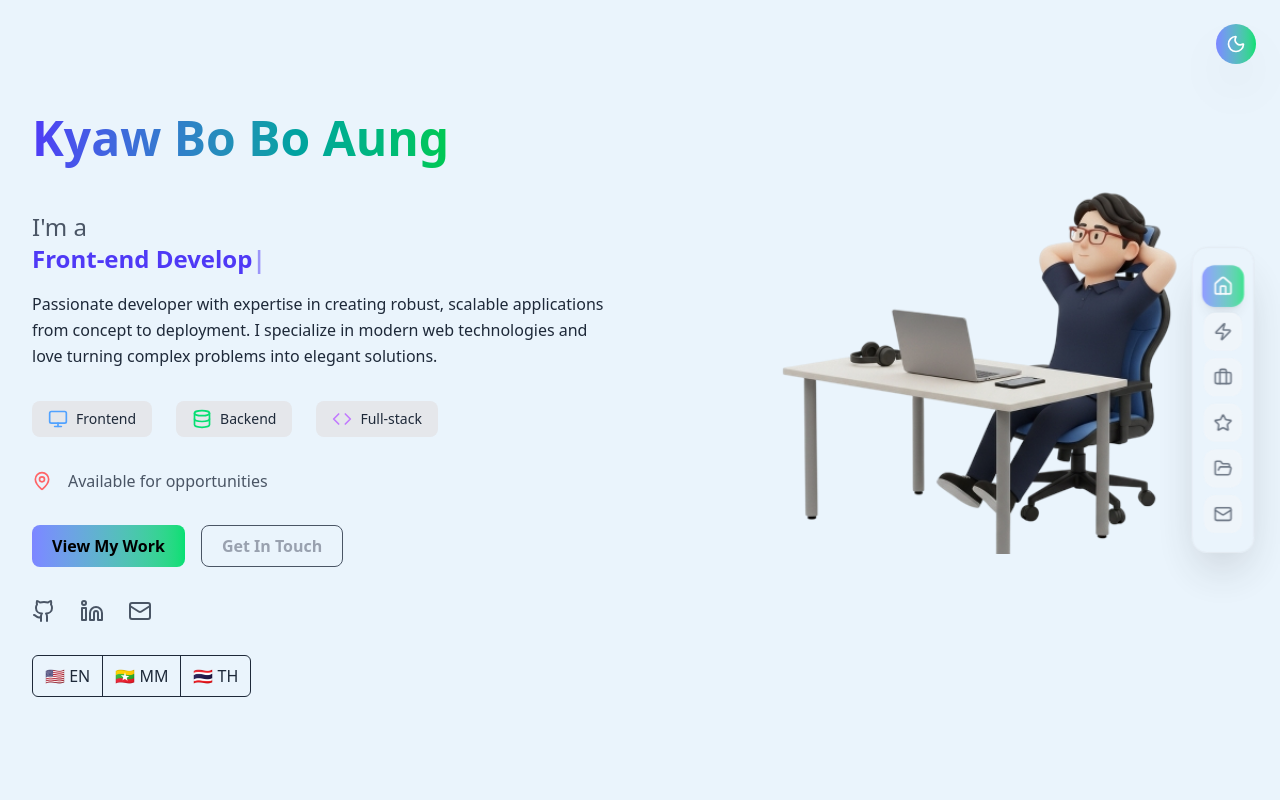
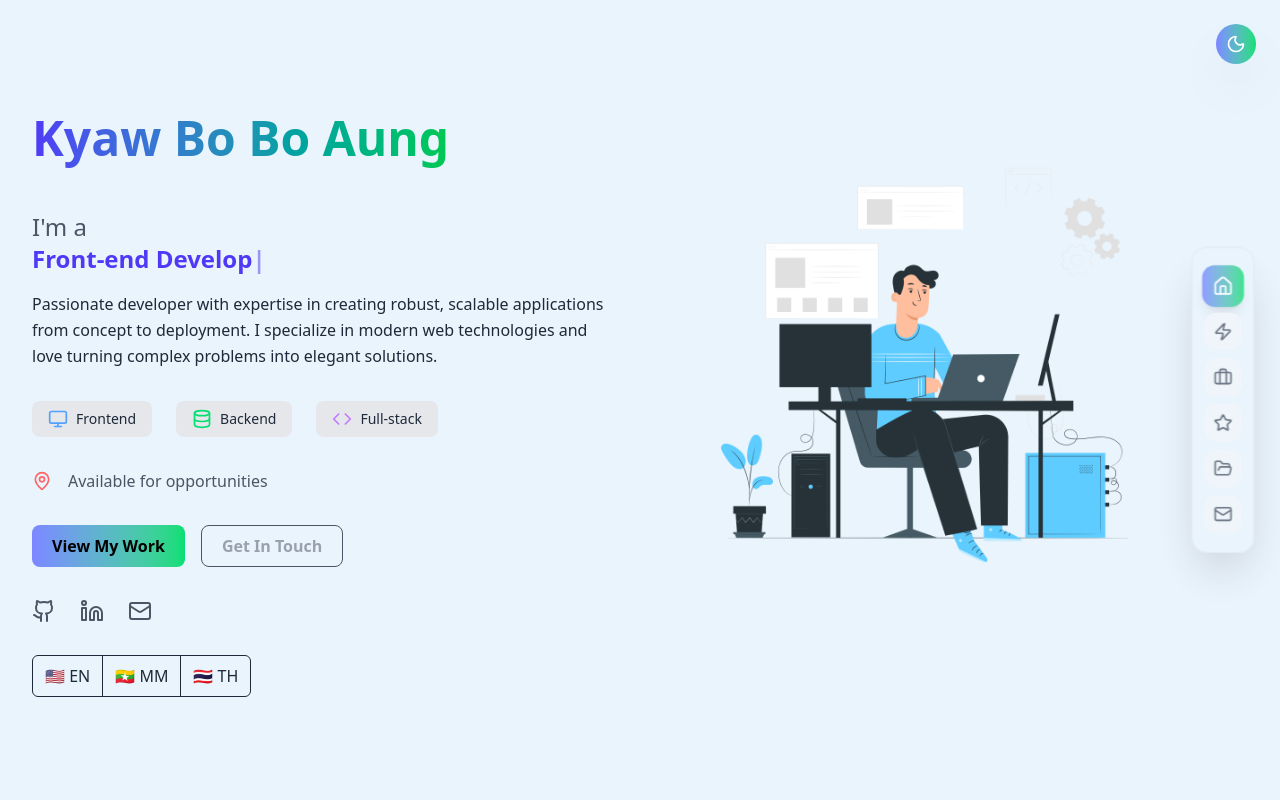
Before and after one commit to Kyaw-Bo-Bo-Aung/kbba-portfolio, a Next.js app: page / in a window 1280 px wide. Shown: the top 800 px of the page. Built offline with nearby package versions, Linux system fonts and the light colour scheme.

Commit message:
hero image change

```diff
--- a/app/globals.css
+++ b/app/globals.css
@@ -25,11 +25,11 @@
 }
 
 .dark .skill-edge-right {
-  @apply bg-gradient-to-r from-slate-800 to-transparent;
+  @apply bg-gradient-to-r from-[#00112c] to-transparent;
 }
 
 .dark .skill-edge-left {
-  @apply bg-gradient-to-l from-slate-800 to-transparent;
+  @apply bg-gradient-to-l from-[#00112c] to-transparent;
 }
 
 .skill-bg {
@@ -84,7 +84,7 @@
 }
 
 .dark .background {
-  background-color: #1e293b;
+  background-color: #00112c;
 }
 
 .text {
--- a/components/HeroSection.tsx
+++ b/components/HeroSection.tsx
@@ -162,7 +162,7 @@ export default function HeroSection() {
               {/* <div className="relative rounded-2xl p-1 shadow-2xl"> */}
               <div className="w-50 h-30 sm:w-100 sm:h-[14rem] md:w-160 lg:h-[28rem] rounded-xl flex items-center justify-center text-gray-400">
                 <Image
-                  src="/kbba_hero.png"
+                  src="/hero.png"
                   alt="Profile Image"
                   fill
                   objectFit="contain"
--- a/components/Portfolios.tsx
+++ b/components/Portfolios.tsx
@@ -1,6 +1,6 @@
 "use client";
 
-import { Earth, Github, Globe, Link, Lock } from "lucide-react";
+import { Github, Globe, Lock } from "lucide-react";
 import { motion } from "framer-motion";
 import Image from "next/image";
 import HeadlineDivider from "./common/HeadlineDivider";
```
Also changed, not shown: public/hero.png (added).
